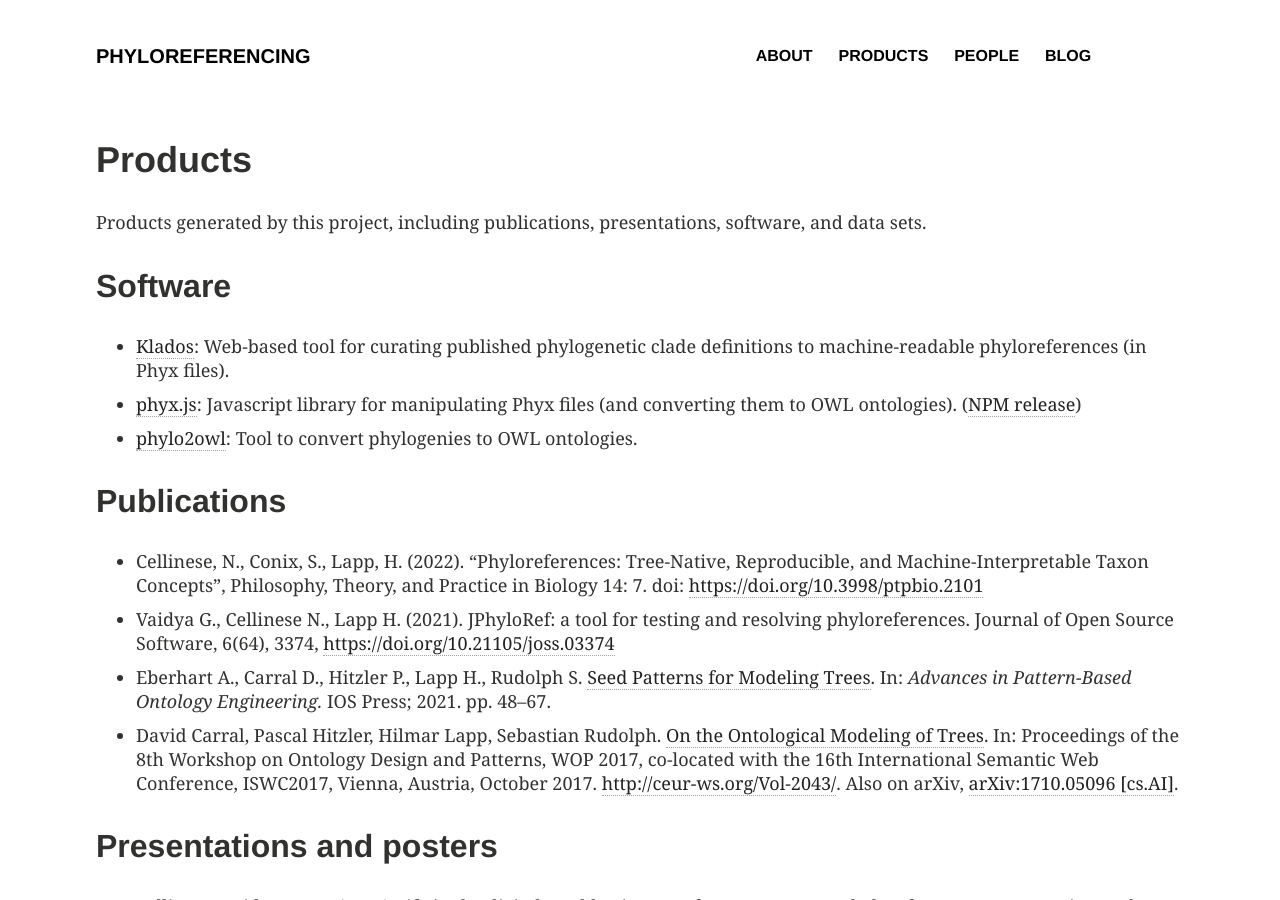
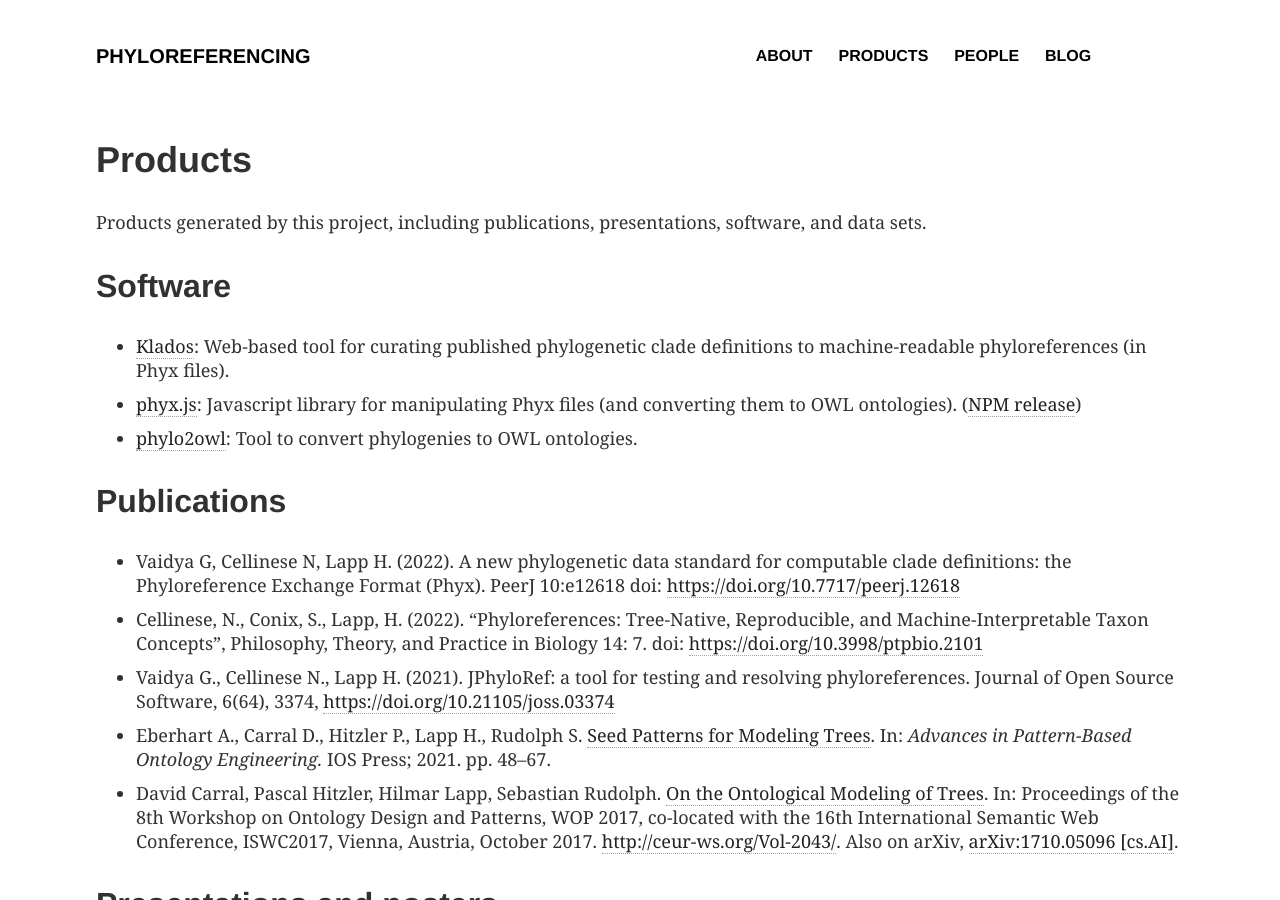
Before and after one commit to phyloref/phyloref.github.io, a Jekyll site: the page built from _pages/products.md, in a window 1280 px wide and 900 px high. Built offline with Jekyll 4.4.1, drawn with Linux system fonts in a browser that asks for light colours; comment, search, counter and statistics services are not loaded.

Commit message:
Adds Phyx paper

```diff
--- a/_pages/products.md
+++ b/_pages/products.md
@@ -20,6 +20,8 @@ ads: false
 
 ## Publications
 
+* Vaidya G, Cellinese N, Lapp H. (2022). A new phylogenetic data standard for computable clade definitions: the Phyloreference Exchange Format (Phyx).
+  PeerJ 10:e12618 doi: <https://doi.org/10.7717/peerj.12618>
 * Cellinese, N., Conix, S., Lapp, H. (2022). “Phyloreferences: Tree-Native, Reproducible, and Machine-Interpretable Taxon Concepts”,
   Philosophy, Theory, and Practice in Biology 14: 7. doi: <https://doi.org/10.3998/ptpbio.2101>
 * Vaidya G., Cellinese N., Lapp H. (2021). JPhyloRef: a tool for testing and resolving phyloreferences.
```
